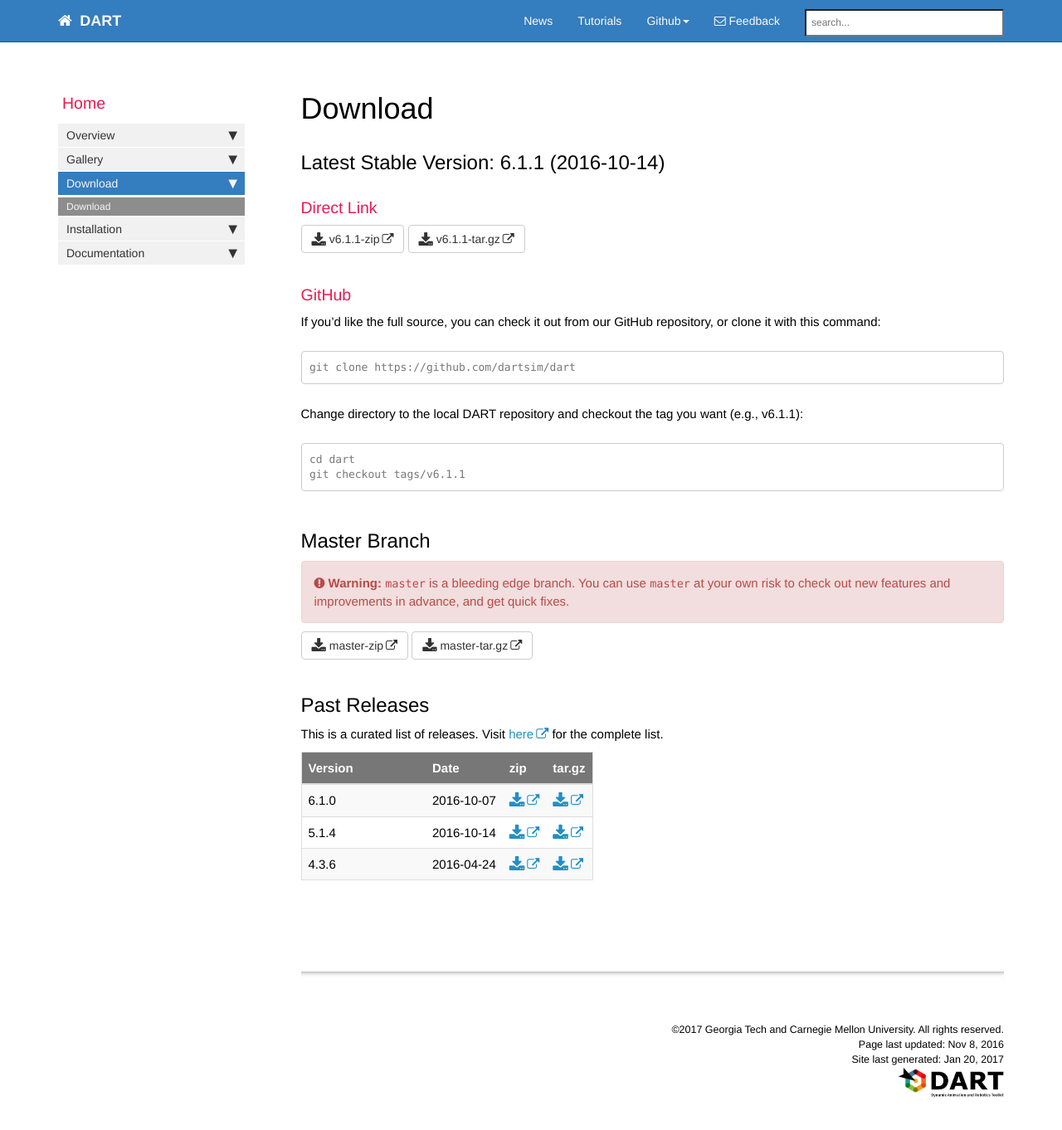
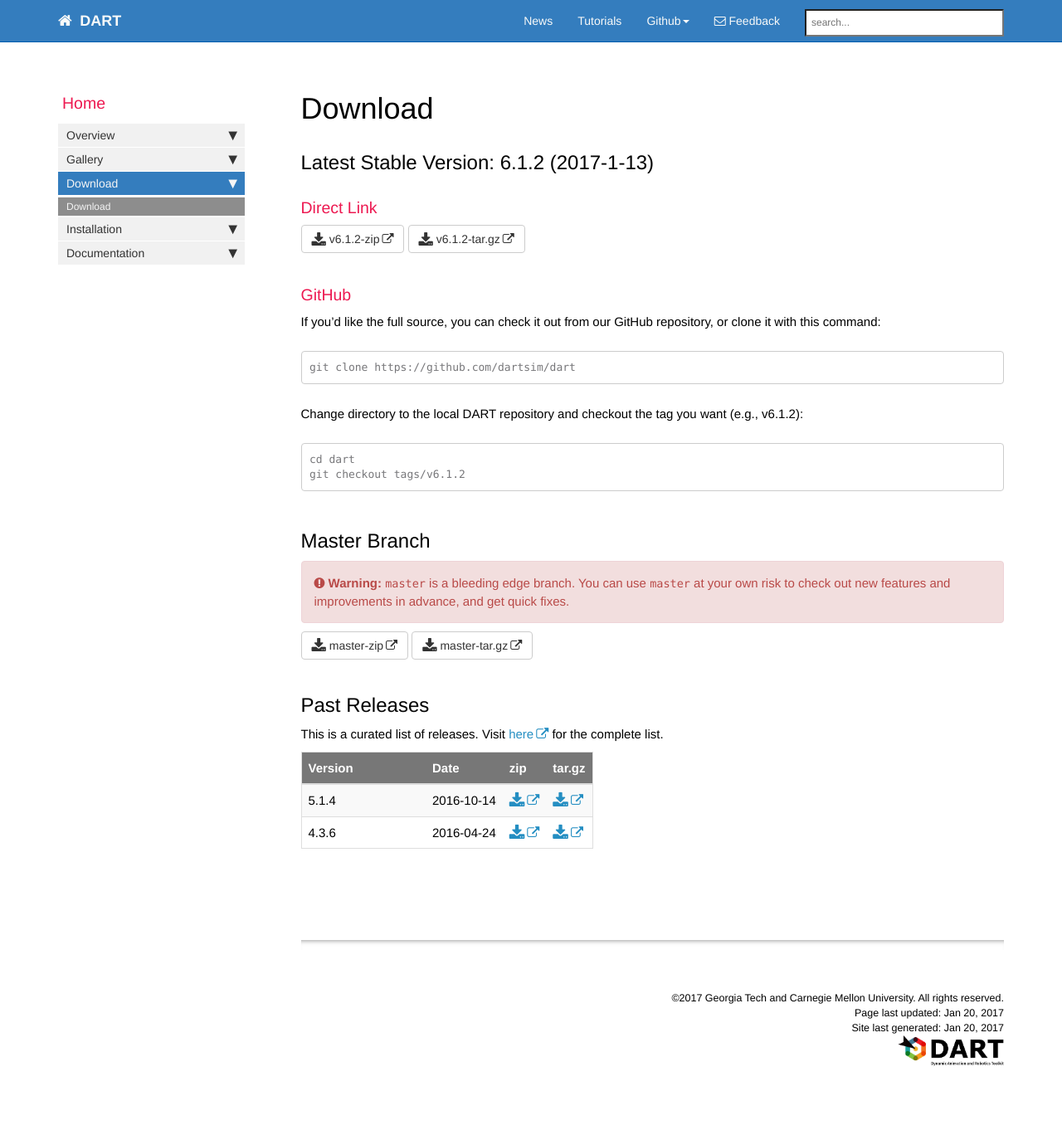
Before and after one commit to dartsim/dartsim.github.io, a Jekyll site: the page built from pages/download.md, in a window 1280 px wide and 1383 px high. Shown: the top 1362 px of the window at 83% size. Built offline with Jekyll 4.4.1, drawn with Linux system fonts in a browser that asks for light colours; nearby versions of some CDN libraries; comment, search, counter and statistics services are not loaded.

Commit message:
DART 6.1.2

````diff
--- a/pages/download.md
+++ b/pages/download.md
@@ -1,18 +1,18 @@
 ---
 title: Download
-last_updated: Nov 8, 2016
+last_updated: Jan 20, 2017
 sidebar: home_sidebar
 permalink: download.html
 folder: mydoc
 toc: false
 ---
 
-## Latest Stable Version: 6.1.1 (2016-10-14)
+## Latest Stable Version: 6.1.2 (2017-1-13)
 
 ### Direct Link
 
-<a href="https://github.com/dartsim/dart/archive/v6.1.1.zip" class="btn btn-default githubEditButton" role="button"><i class="fa fa-download fa-lg"></i> v6.1.1-zip</a>
-<a href="https://github.com/dartsim/dart/archive/v6.1.1.tar.gz" class="btn btn-default githubEditButton" role="button"><i class="fa fa-download fa-lg"></i> v6.1.1-tar.gz</a>
+<a href="https://github.com/dartsim/dart/archive/v6.1.2.zip" class="btn btn-default githubEditButton" role="button"><i class="fa fa-download fa-lg"></i> v6.1.2-zip</a>
+<a href="https://github.com/dartsim/dart/archive/v6.1.2.tar.gz" class="btn btn-default githubEditButton" role="button"><i class="fa fa-download fa-lg"></i> v6.1.2-tar.gz</a>
 
 ### GitHub
 
@@ -22,11 +22,11 @@
 git clone https://github.com/dartsim/dart
 ```
 
-Change directory to the local DART repository and checkout the tag you want (e.g., v6.1.1):
+Change directory to the local DART repository and checkout the tag you want (e.g., v6.1.2):
 
 ```
 cd dart
-git checkout tags/v6.1.1
+git checkout tags/v6.1.2
 ```
 
 ## Master Branch
@@ -42,6 +42,5 @@
 
 | Version | Date       | zip | tar.gz |
 | ------- | ---------- | --- | ------ |
-| 6.1.0   | 2016-10-07 | <a href="https://github.com/dartsim/dart/archive/v6.1.0.zip"><i class="fa fa-download fa-lg"></i></a> | <a href="https://github.com/dartsim/dart/archive/v6.1.0.tar.gz"><i class="fa fa-download fa-lg"></i></a> |
 | 5.1.4   | 2016-10-14 | <a href="https://github.com/dartsim/dart/archive/v5.1.4.zip"><i class="fa fa-download fa-lg"></i></a> | <a href="https://github.com/dartsim/dart/archive/v5.1.4.tar.gz"><i class="fa fa-download fa-lg"></i></a> |
 | 4.3.6   | 2016-04-24 | <a href="https://github.com/dartsim/dart/archive/v4.3.6.zip"><i class="fa fa-download fa-lg"></i></a> | <a href="https://github.com/dartsim/dart/archive/v4.3.6.tar.gz"><i class="fa fa-download fa-lg"></i></a> |
````
